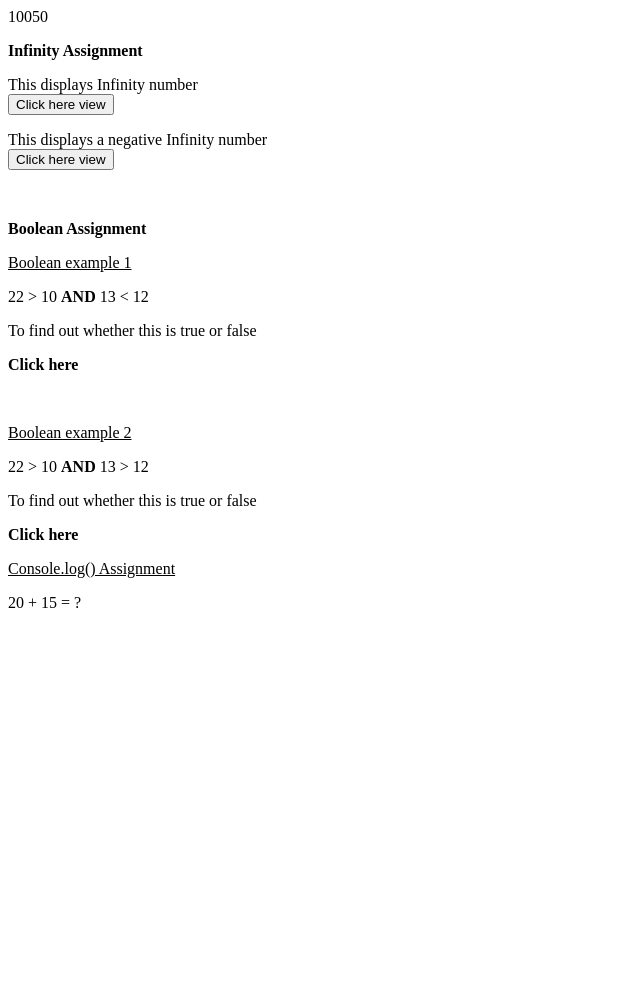
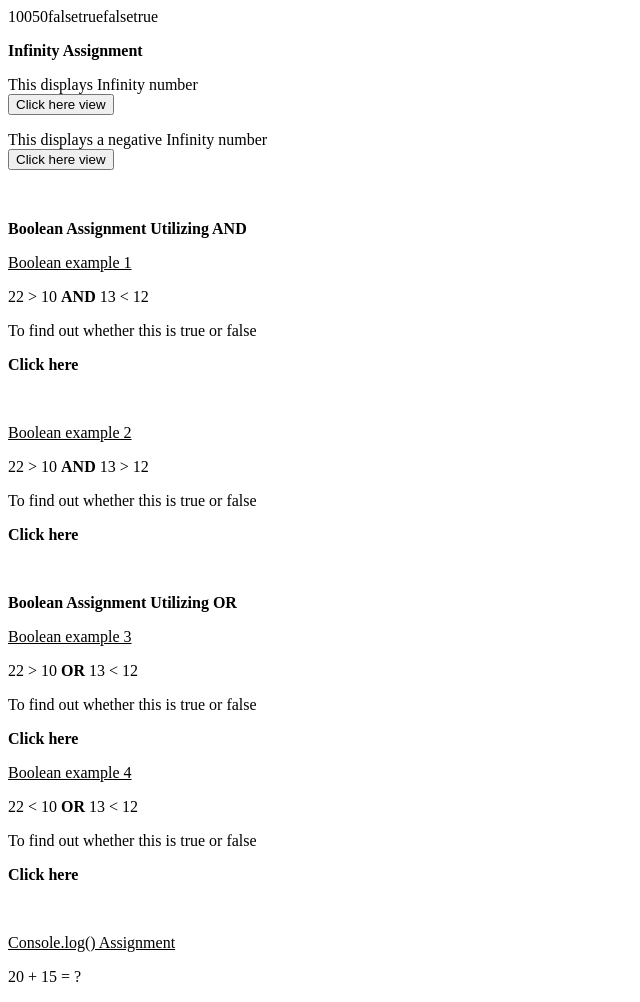
Before and after one commit to lloduye/JavaScript-Projects, a plain HTML site: page Basic-JavaScript-Projects/Project5-comparisons-type-coercion/index.html in a window 1280 px wide. Shown: the whole page, without its empty margins (0-640 px from the left). Before the commit the page ends 800 px from the top, so only its background shows below. Drawn offline with Linux system fonts and the light colour scheme.

Commit message:
Operator assignment

```diff
--- a/Basic-JavaScript-Projects/Project5-comparisons-type-coercion/JS/main.js
+++ b/Basic-JavaScript-Projects/Project5-comparisons-type-coercion/JS/main.js
@@ -12,7 +12,7 @@ function myFunction2() { //defining a fuctiona and assigning it a name
     document.getElementById("-infinity").innerHTML=negInfinity  //putting the value of the variable
                                                                 //into the HTML with a paragraph element
 }
-//Infinity Assignment end
+
 
 
 //Boolean Assignment start
@@ -26,10 +26,36 @@ function myFunction4() { //defining a fuctiona and assigning it a name
     var Boolean2 = [22 > 10] && [13 > 12]; //defining a variable and assigning it a name and operation
     document.getElementById("boolean2").innerHTML= "22 is larger than 10 making this TRUE and 13 is larger than 12 which makes the second part TRUE and overally this is " + Boolean2
 }
-//Boolean Assignment end
 
-//Console.log() Assignment
+function myFunction5() { //defining a fuctiona and assigning it a name
+    var Boolean3 = [22 > 10] || [13 < 12]; //defining a variable and assigning it a name and operation
+    document.getElementById("boolean3").innerHTML= "22 is larger than 10 making this TRUE and 13 is not less than 12 which makes the second part FALSE and overally this is " + Boolean3
+
+}
+
+function myFunction6() { //defining a fuctiona and assigning it a name
+    var Boolean4 = [22 < 10] || [13 < 12]; //defining a variable and assigning it a name and operation
+    document.getElementById("boolean4").innerHTML= "22 is larger than 10 making this FALSE and 13 is larger than 12 which makes the second part FALSE Again and overally this is " + Boolean4
+}
+
+
+
+//Console.log() Assignment start
 function mathFunction() {
-    var conslog = 20 + 15
+    var conslog =console.log(20+15)
     document.getElementById("math").innerHTML= conslog
 }
+
+
+//Double equal signs Assignment
+document.write(12==21) //Checking if the valaue on the left is equivalent to the value on the right
+document.write(50==50) //Checking if the valaue on the left is equivalent to the value on the right
+
+//Triple Equal Signs Assignment
+A=21
+B=30
+document.write(A===B)
+
+X=33
+Y=33
+document.write(X===Y)
--- a/Basic-JavaScript-Projects/Project5-comparisons-type-coercion/index.html
+++ b/Basic-JavaScript-Projects/Project5-comparisons-type-coercion/index.html
@@ -5,7 +5,7 @@
     <title>Type Of Operator Assignment</title>
     <script src="JS/main.js"></script>
     <style>
-        #boolean1, #boolean2, #math { /*Changing cursor to pointer*/
+        #boolean1, #boolean2, #math, #boolean3, #boolean4 { /*Changing cursor to pointer*/
             cursor: pointer;
 
         }
@@ -26,7 +26,7 @@
     <!--Boolean Assignment start-->
     <nav>
         <br>
-        <p> <strong>Boolean Assignment</strong> </p>
+        <p> <strong>Boolean Assignment Utilizing AND</strong> </p>
 
         <p class="underline">Boolean example 1 </p>
             22 > 10 <strong>AND</strong> 13 < 12
@@ -37,7 +37,22 @@
             22 > 10 <strong>AND</strong> 13 > 12
         <p>To find out whether this is true or false <br> <nav id="boolean2" onclick="myFunction4()"> <strong>Click here</strong> </nav> </p>
     </nav>
+
+    <nav>
+        <br>
+        <p> <strong>Boolean Assignment Utilizing OR</strong> </p>
+
+        <p class="underline">Boolean example 3 </p>
+            22 > 10 <strong>OR</strong> 13 < 12
+        <p>To find out whether this is true or false <br> <nav id="boolean3" onclick="myFunction5()"><strong>Click here</strong></nav> </p>
+
+
+        <p class="underline">Boolean example 4 </p>
+            22 < 10 <strong>OR</strong> 13 < 12
+        <p>To find out whether this is true or false <br> <nav id="boolean4" onclick="myFunction6()"> <strong>Click here</strong> </nav> </p>
+    </nav><br>
         <!--Boolean Assignment end-->
+
 
     <!--Console.log() Assignment-->
     <p class="underline">Console.log() Assignment </p>
```
